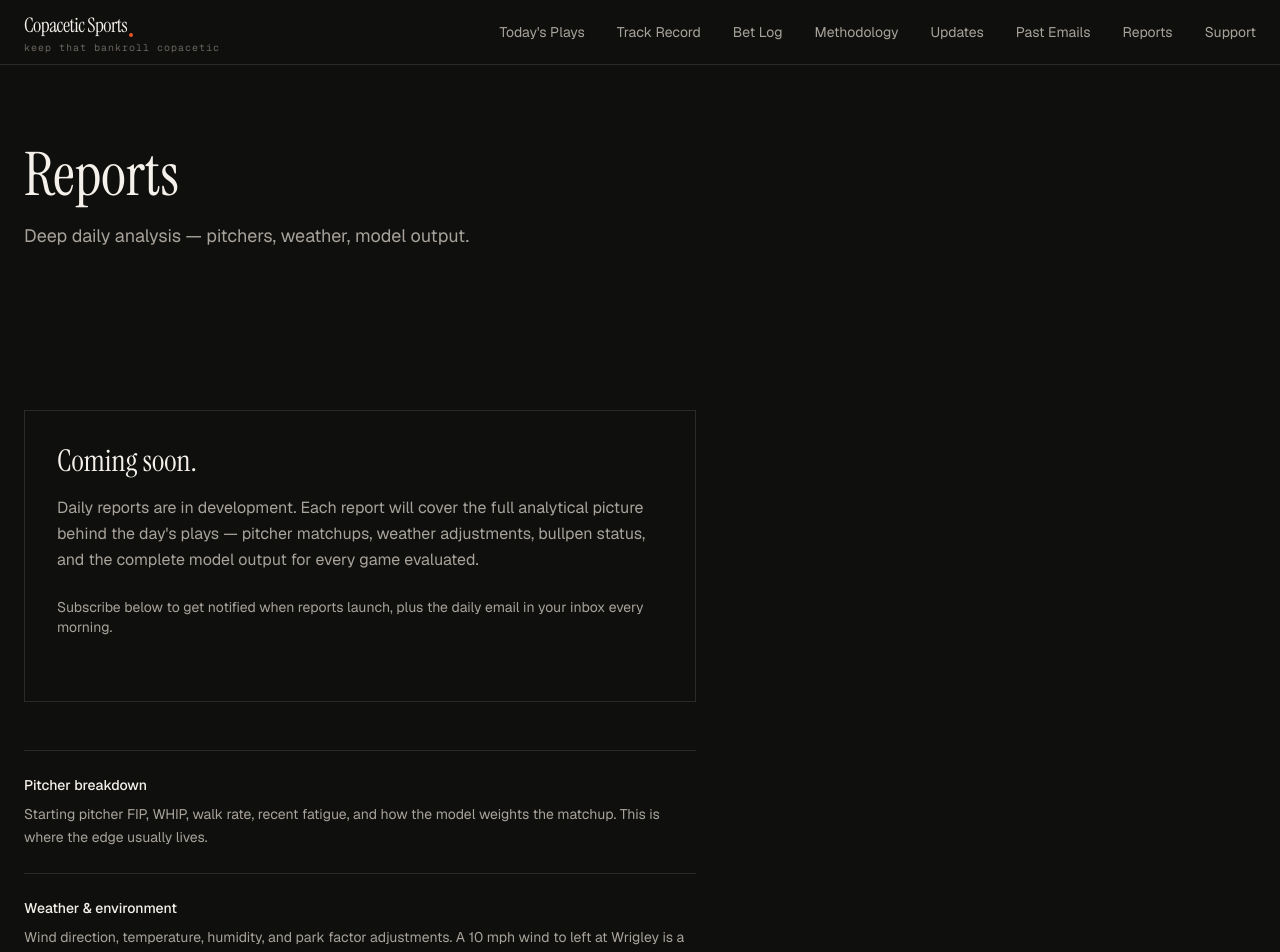
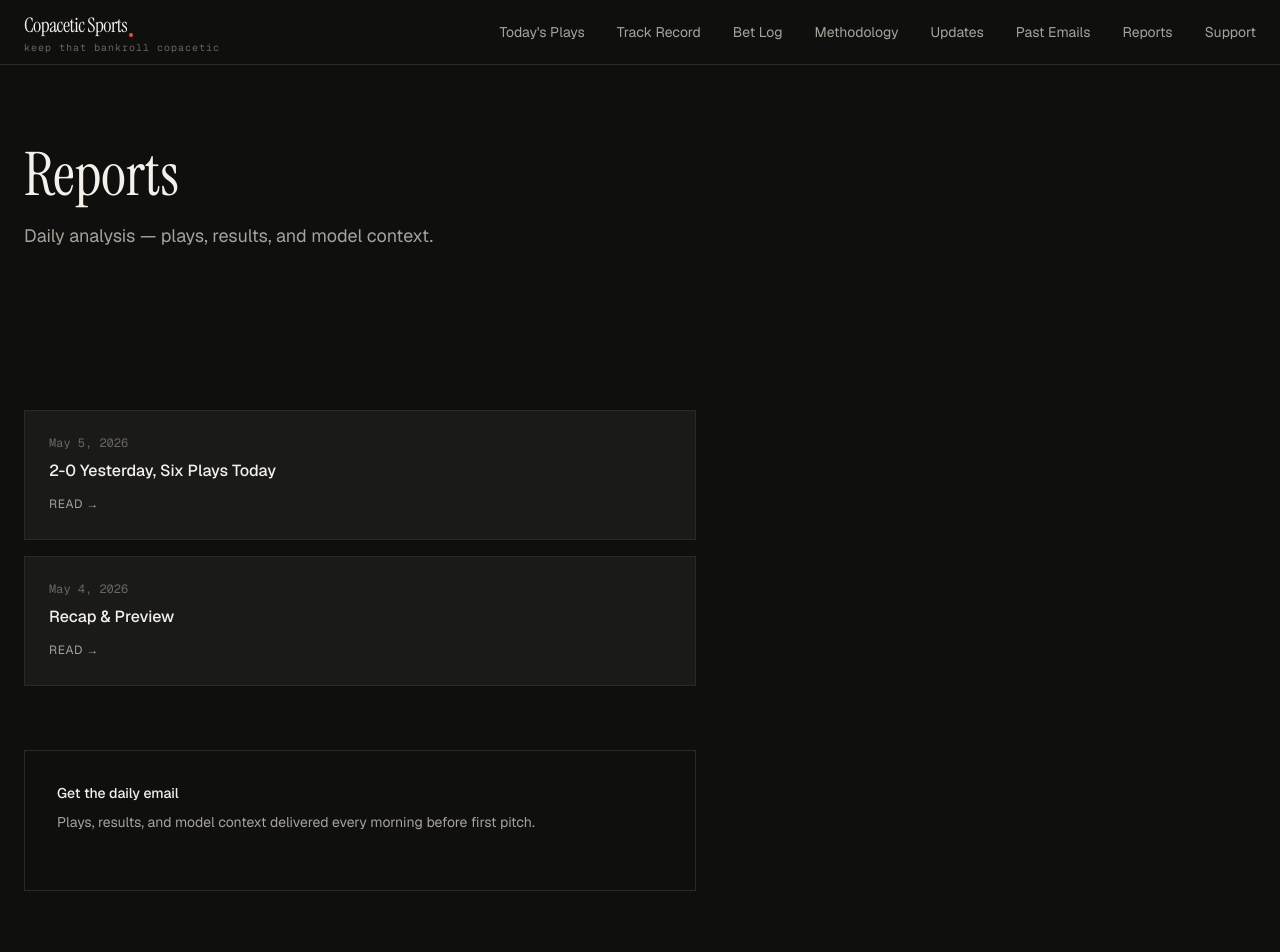
Before and after one commit to spencecc/outlier-sports-, a Next.js app: page /reports in a window 1280 px wide. Shown: the top 952 px of the page. Built offline with nearby package versions, Linux system fonts and the light colour scheme.

Commit message:
Wire up /reports page as past email archive
Pull from emails.json, render ReportCards linking to each email HTML file.
Remove Coming Soon placeholder. Make excerpt prop optional in ReportCard.

```diff
--- a/public/data/emails.json
+++ b/public/data/emails.json
@@ -1,10 +1,14 @@
 [
   {
     "date": "2026-05-05",
-    "title": "2-0 Yesterday, Six Plays Today"
+    "displayDate": "May 5, 2026",
+    "title": "2-0 Yesterday, Six Plays Today",
+    "file": "2026-05-05.html"
   },
   {
     "date": "2026-05-04",
-    "title": "Recap & Preview"
+    "displayDate": "May 4, 2026",
+    "title": "Recap & Preview",
+    "file": "2026-05-04.html"
   }
 ]
--- a/src/app/reports/page.tsx
+++ b/src/app/reports/page.tsx
@@ -1,43 +1,48 @@
 import type { Metadata } from "next";
 import PageHeader from "@/components/PageHeader";
 import BeehiivSignup from "@/components/BeehiivSignup";
+import ReportCard from "@/components/ReportCard";
+import emailsData from "../../../public/data/emails.json";
 
 export const metadata: Metadata = {
   title: "Reports",
   description:
-    "Deep daily analysis from Copacetic Sports — pitcher breakdowns, weather, park factors, and the full model output behind each play.",
+    "Daily analysis emails from Copacetic Sports — plays, results, and model context delivered every morning.",
 };
 
-const sections = [
-  {
-    heading: "Pitcher breakdown",
-    body: "Starting pitcher FIP, WHIP, walk rate, recent fatigue, and how the model weights the matchup. This is where the edge usually lives.",
-  },
-  {
-    heading: "Weather & environment",
-    body: "Wind direction, temperature, humidity, and park factor adjustments. A 10 mph wind to left at Wrigley is a different game than a 10 mph wind in.",
-  },
-  {
-    heading: "Bullpen status",
-    body: "Leverage usage over the last 3 days, closers on back-to-back, and how bullpen depth affects late-game probability in close games.",
-  },
-  {
-    heading: "Full model output",
-    body: "Model probability vs. market implied probability for every game the model evaluated. Every play, every pass, and the margin that drove the decision.",
-  },
-];
+interface EmailEntry {
+  date: string;
+  displayDate: string;
+  title: string;
+  file: string;
+}
+
+const emails = emailsData as EmailEntry[];
 
 export default function ReportsPage() {
   return (
     <>
       <PageHeader
         title="Reports"
-        subhead="Deep daily analysis — pitchers, weather, model output."
+        subhead="Daily analysis — plays, results, and model context."
       />
 
       <div className="max-w-7xl mx-auto px-6 py-16 md:py-24">
         <div className="max-w-2xl">
 
+          {emails.length > 0 ? (
+            <div className="space-y-4 mb-16">
+              {emails.map((email) => (
+                <ReportCard
+                  key={email.date}
+                  date={email.displayDate}
+                  title={email.title}
+                  url={`/data/emails/${email.file}`}
+                />
+
+              ))}
+            </div>
+          ) : (
             <div
               className="border p-8 mb-12"
               style={{ borderColor: "var(--border)" }}
@@ -46,48 +51,37 @@ export default function ReportsPage() {
                 className="font-display text-2xl md:text-3xl mb-4"
                 style={{ color: "var(--text-primary)" }}
               >
-              Coming soon.
+                No reports yet.
               </p>
               <p
                 className="text-base leading-relaxed mb-6"
                 style={{ color: "var(--text-secondary)" }}
               >
-              Daily reports are in development. Each report will cover the full
-              analytical picture behind the day&apos;s plays — pitcher matchups,
-              weather adjustments, bullpen status, and the complete model output
-              for every game evaluated.
-            </p>
-            <p
-              className="text-sm mb-8"
-              style={{ color: "var(--text-secondary)" }}
-            >
-              Subscribe below to get notified when reports launch, plus the daily
-              email in your inbox every morning.
+                Daily analysis emails will appear here. Subscribe below to get
+                them in your inbox every morning.
               </p>
               <BeehiivSignup />
             </div>
+          )}
 
-          <div className="space-y-6">
-            {sections.map((item) => (
           <div
-                key={item.heading}
-                className="border-t pt-6"
+            className="border p-8"
             style={{ borderColor: "var(--border)" }}
           >
             <p
               className="font-sans text-sm font-medium mb-2"
               style={{ color: "var(--text-primary)" }}
             >
-                  {item.heading}
+              Get the daily email
             </p>
             <p
-                  className="text-sm leading-relaxed"
+              className="text-sm leading-relaxed mb-6"
               style={{ color: "var(--text-secondary)" }}
             >
-                  {item.body}
+              Plays, results, and model context delivered every morning before
+              first pitch.
             </p>
-              </div>
-            ))}
+            <BeehiivSignup />
           </div>
 
         </div>
--- a/src/components/ReportCard.tsx
+++ b/src/components/ReportCard.tsx
@@ -1,7 +1,7 @@
 interface ReportCardProps {
   title: string;
   date: string;
-  excerpt: string;
+  excerpt?: string;
   url: string;
 }
 
@@ -29,12 +29,14 @@ export default function ReportCard({ title, date, excerpt, url }: ReportCardProp
       >
         {title}
       </p>
+      {excerpt && (
         <p
           className="text-sm leading-relaxed mb-4"
           style={{ color: "var(--text-secondary)" }}
         >
           {excerpt}
         </p>
+      )}
       <span
         className="text-xs font-sans uppercase tracking-wider transition-colors duration-150 group-hover:text-accent"
         style={{ color: "var(--text-secondary)" }}
```
Lines whose indentation alone changed are shown as unchanged.
